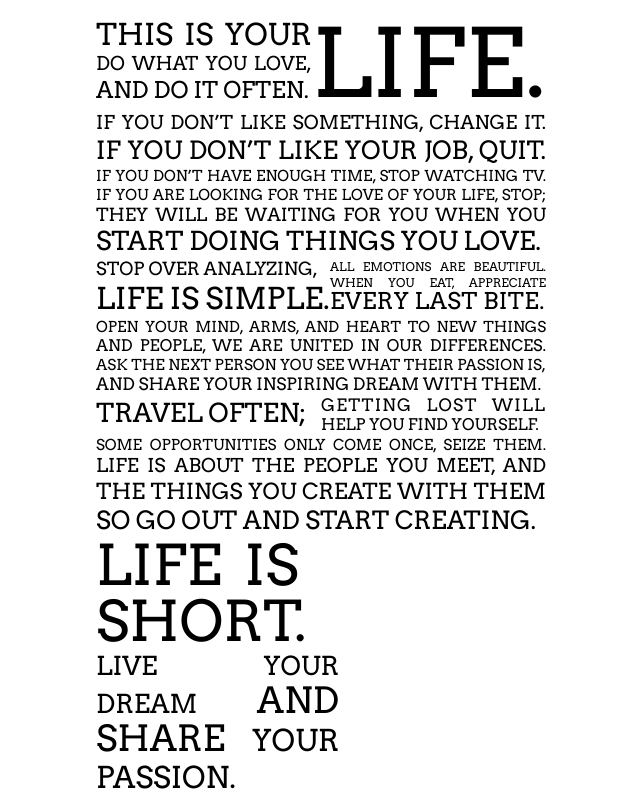
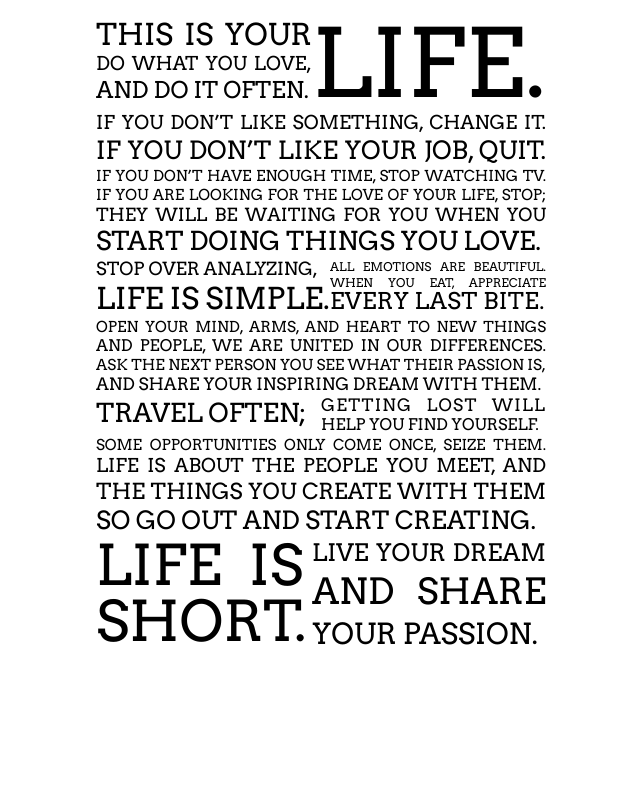
Before and after one commit to mccleary/Holstee-Manifesto, a plain HTML site: page index.html in a window 1280 px wide. Shown: the whole page, without its empty margins (319-959 px from the left). Drawn offline with Linux system fonts and the light colour scheme.

Commit message:
finish html/css

```diff
--- a/styles.css
+++ b/styles.css
@@ -20,7 +20,6 @@ p {
 
 .xs {
   font-size: 12px;
-  /* float: right; */
 }
 
 .sm {
@@ -67,7 +66,6 @@ p {
 
 .xl-first {
   font-size: 30px;
-  /* width: 55%; */
 }
 
 .xl-simple {
@@ -79,7 +77,6 @@ p {
 	font-size: 95px;
   float: right;
   line-height: 1;
-  /* width: 60%; */
 }
 
 .left {
@@ -125,28 +122,32 @@ p {
 }
 
 .left-short {
-  width: 45%;
+  float: left;
+  width: 46%;
+  line-height: 1;
 }
 
 .short {
 	font-size: 56px;
   font-weight: 500;
-  line-height: 1;
 }
 
 .right-short {
-  width: 54%;
+  float: right;
+  width: 52%;
+  line-height: 1.3;
 }
 
 .lg-dream {
-  font-size: 26px;
+  font-size: 24px;
 }
 
 .share {
   font-size: 36px;
-  line-height: 1;
+  line-height: 1.3;
+  font-weight: 500;
 }
 
 .xl-passion {
-  font-size: 30px;
+  font-size: 29px;
 }
```
Also changed, not shown: index.html (+0 -1 lines).
